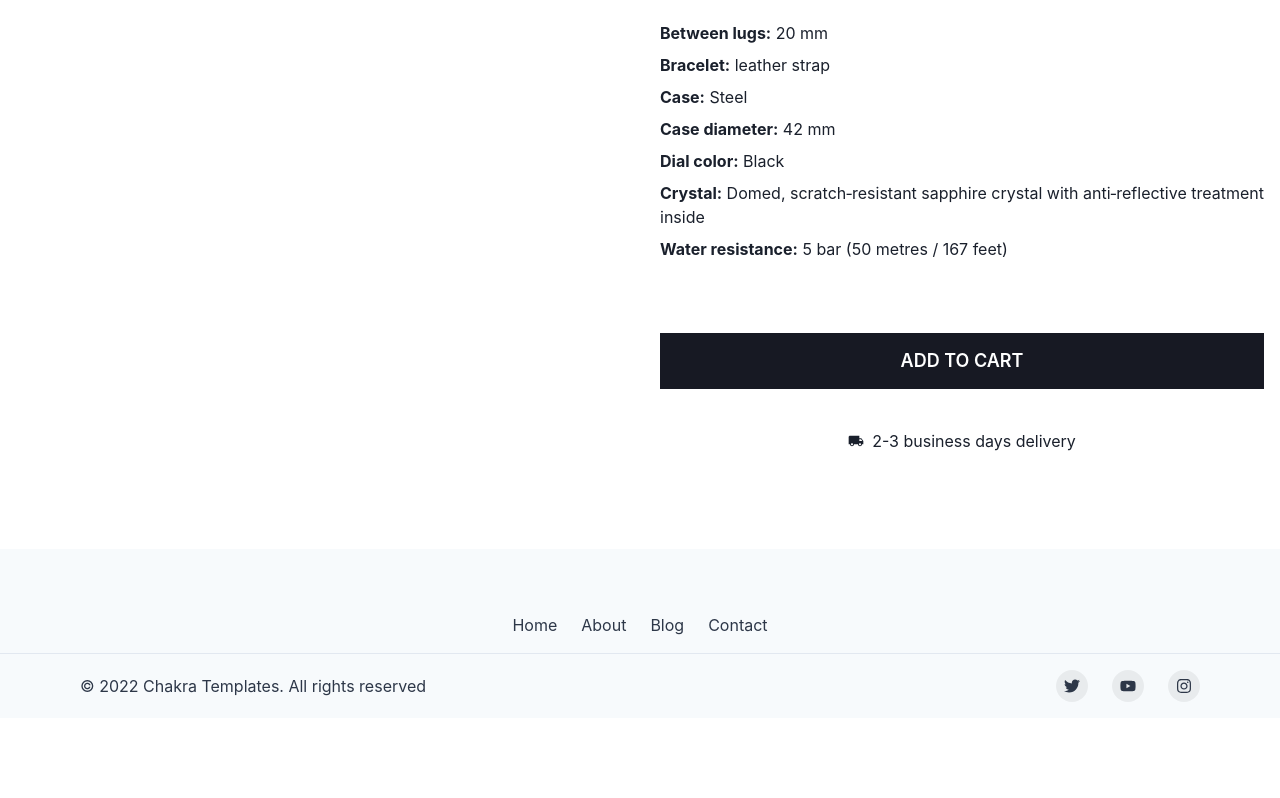
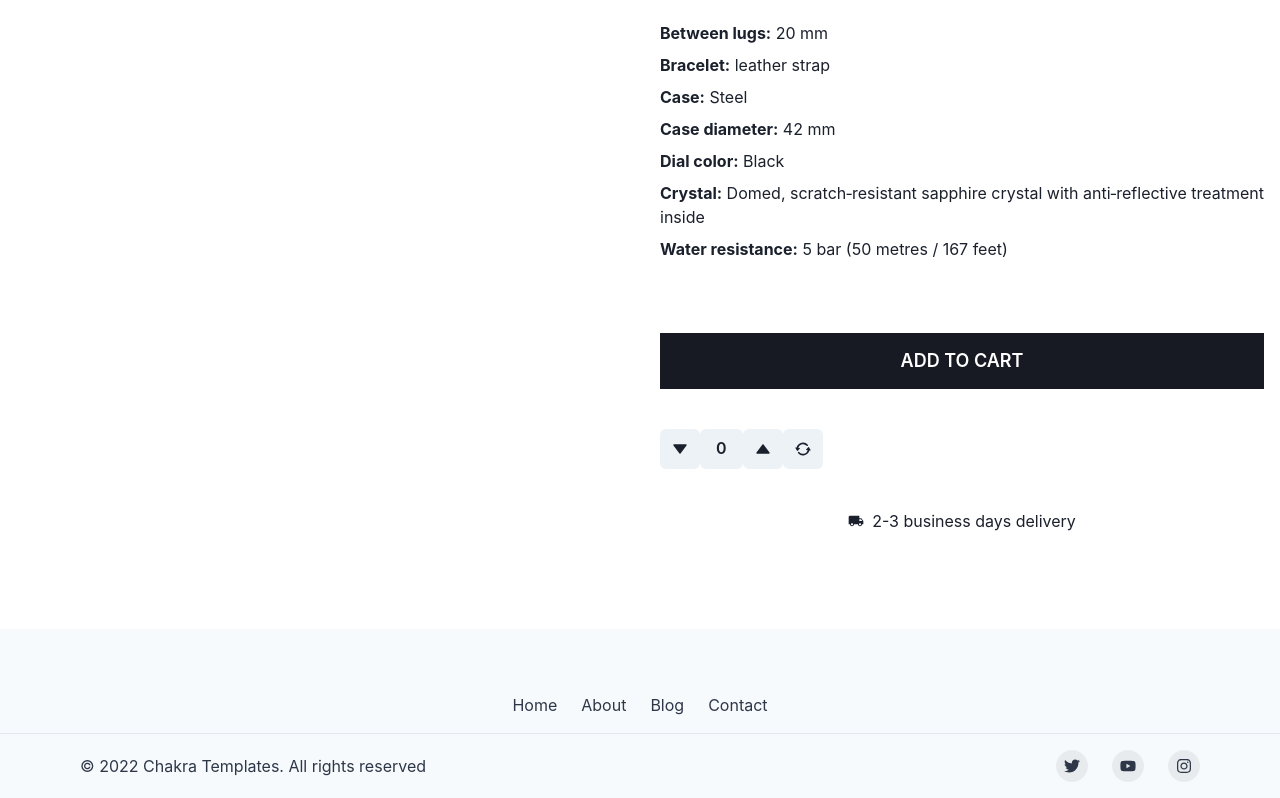
Before and after one commit to leoale95/PreEntrega-LeonelAle-PatagoniaStore, a React (Vite) app: page /item/1 in a window 1280 px wide. Shown: the part 780-1578 px from the top of the page. Before the commit the page ends 1498 px from the top, so only its background shows below. Built offline with nearby package versions, Linux system fonts and the light colour scheme.

Commit message:
Agregar ItenCount

```diff
--- a/src/Components/ItemDetails/ItemDetail.jsx
+++ b/src/Components/ItemDetails/ItemDetail.jsx
@@ -1,6 +1,7 @@
 import React from "react";
 import {  Box,  Container,  Stack,  Text,  Image,  Flex,  VStack,  Button,  Heading,  SimpleGrid,  StackDivider,  useColorModeValue,  List,  ListItem,} from "@chakra-ui/react";
 import { MdLocalShipping } from "react-icons/md";
+import ItemCount from '../Cart/ItemCount'
 
 const ItemDetail = ({ isNew, id, nombre, price, rating, numReviews, img }) => {
   return (
@@ -163,7 +164,7 @@ const ItemDetail = ({ isNew, id, nombre, price, rating, numReviews, img }) => {
           >
             Add to cart
           </Button>
-
+            <ItemCount/>
           <Stack direction="row" alignItems="center" justifyContent={"center"}>
             <MdLocalShipping />
             <Text>2-3 business days delivery</Text>
```
